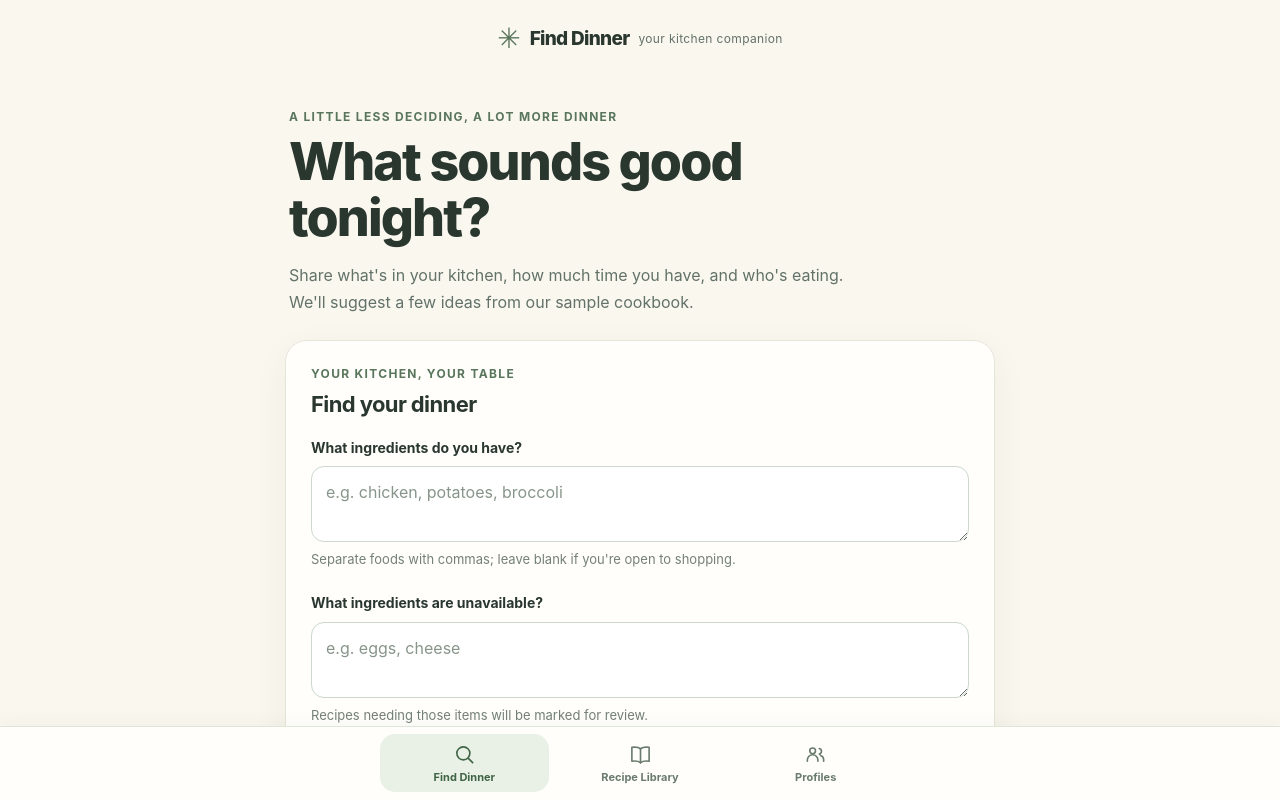
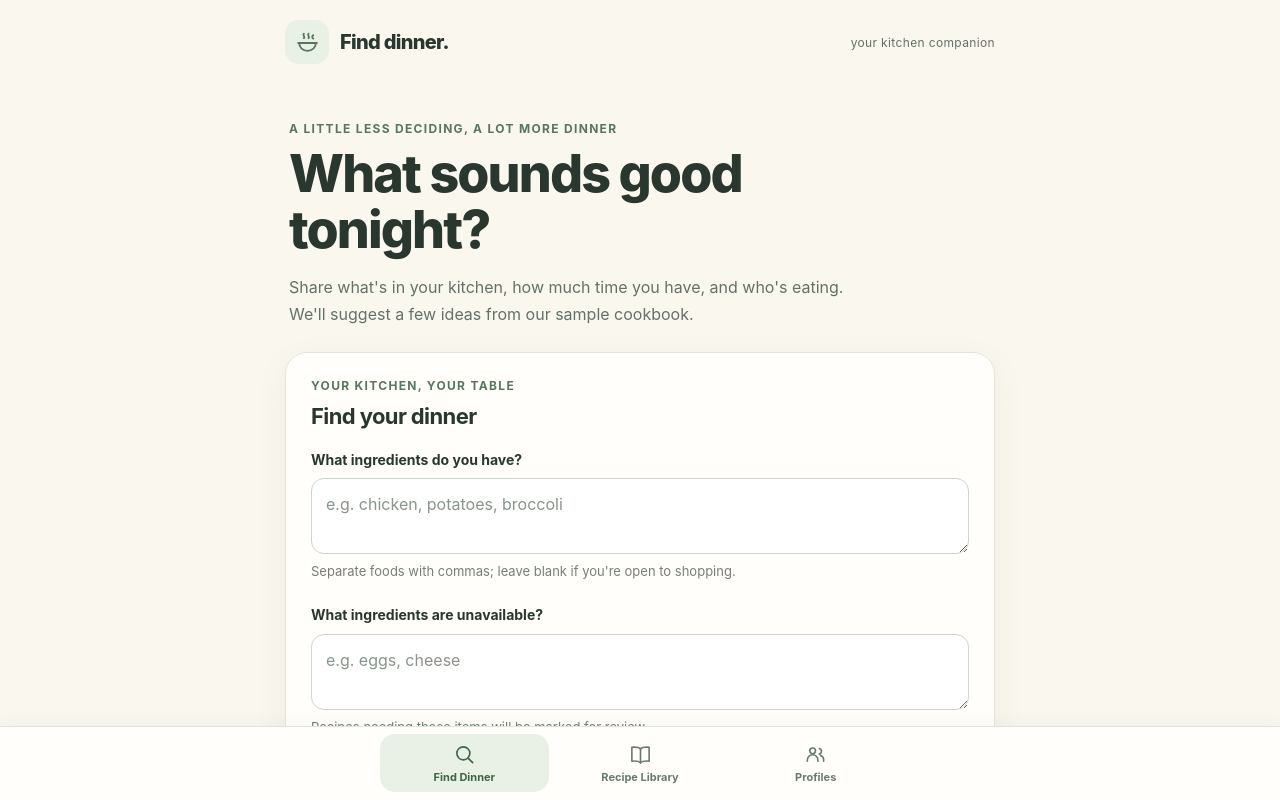
Before and after one commit to alexsjewett/Dinner-Engine, a React (Vite) app: page / in a window 1280 px wide. Built offline with nearby package versions, Linux system fonts and the light colour scheme.

Commit message:
Finish Find dinner header branding and scoped UX review (1D.3)

```diff
--- a/src/App.tsx
+++ b/src/App.tsx
@@ -19,8 +19,25 @@ function AppLayout() {
   return (
     <div className="app-shell">
       <header className="top-header">
-        <span className="brand-symbol" aria-hidden="true">✳</span>
-        <span className="brand-name">Find Dinner</span>
+        <span className="brand-symbol" aria-hidden="true">
+          <svg
+            width="25"
+            height="25"
+            viewBox="0 0 24 24"
+            fill="none"
+            stroke="currentColor"
+            strokeWidth="1.8"
+            strokeLinecap="round"
+            strokeLinejoin="round"
+          >
+            <path d="M4 12.5h16c0 4.3-3.6 7.5-8 7.5s-8-3.2-8-7.5Z" />
+            <path d="M3 12.5h18" />
+            <path d="M8.5 3.5c-1.8 1.7 1.8 2.7 0 4.4" />
+            <path d="M13 3.5c-1.8 1.7 1.8 2.7 0 4.4" />
+            <path d="M17.5 5c-1.3 1.3-1.3 2.1 0 3.3" />
+          </svg>
+        </span>
+        <span className="brand-name">Find dinner.</span>
         <span className="header-note">your kitchen companion</span>
       </header>
       <main ref={mainRef} className="main-content" id="main-content">
--- a/src/styles/global.css
+++ b/src/styles/global.css
@@ -34,16 +34,26 @@ a:focus-visible, button:focus-visible {
   overflow: hidden;
 }
 .top-header {
-  max-width: 950px;
+  /* Align brand to the left edge of the centered 710px page content. */
+  width: min(100%, 754px);
   margin: 0 auto;
-  padding: calc(24px + env(safe-area-inset-top, 0px)) 22px 8px;
+  padding: calc(20px + env(safe-area-inset-top, 0px)) 22px 8px;
   display: flex;
   align-items: center;
-  gap: 9px;
+  gap: 11px;
   flex: 0 0 auto;
 }
-.brand-symbol { color: var(--sage); font-size: 28px; line-height: 1; }
-.brand-name { font-size: 19px; font-weight: 800; letter-spacing: -0.7px; }
+.brand-symbol {
+  display: inline-grid;
+  flex: 0 0 44px;
+  width: 44px;
+  height: 44px;
+  place-items: center;
+  border-radius: 14px;
+  background: var(--sage-soft);
+  color: var(--sage);
+}
+.brand-name { font-size: 20px; font-weight: 800; letter-spacing: -0.7px; }
 .header-note {
   margin-left: auto;
   font-size: 12px;
```
Also changed, not shown: 4 other files (tests, documents, lock files or other folders).
